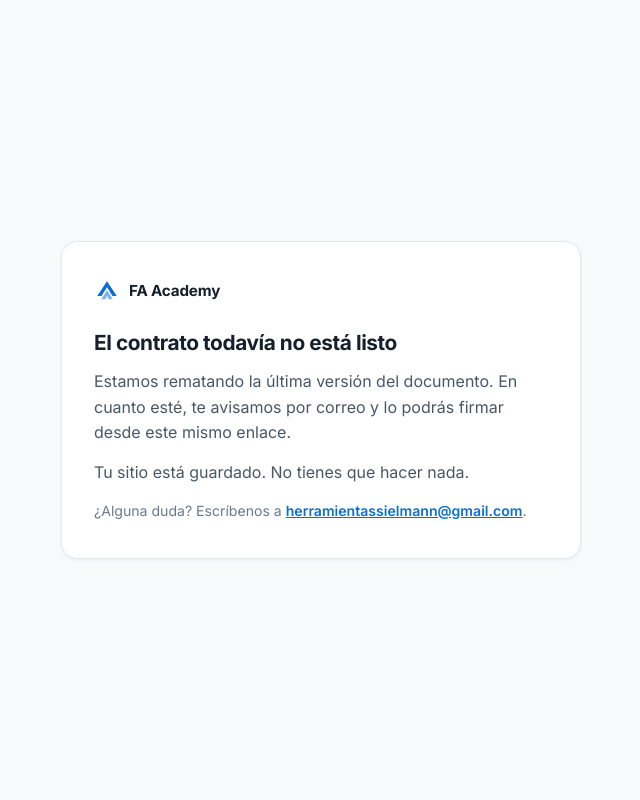
After one commit to herramientassielmann-tech/free-agent-app, a FastAPI app: template app/templates/contrato_pendiente.html in a window 1280 px wide. The commit adds this page. Shown: the whole page, without its empty margins (319-959 px from the left). Run offline with FastAPI, Linux system fonts and the light colour scheme; the template is opened without the code that fills it, so the values that code supplies are empty; parts of the project's set-up code (start-up, migrations or seed data) failed here and were passed over; some libraries are stand-ins or nearby versions.

Commit message:
feat(crm): cada realtor tiene su propio tablero de leads
El CRM estaba detras de `require_admin`, pero todas las consultas ya iban
filtradas por `Lead.user_id == current_user.id`: el aislamiento lo daba la
consulta, no el permiso de entrada. Asi que abrirlo es cambiar la puerta, no
el candado. Las 12 rutas pasan a `get_current_user`, que ademas respeta la
impersonacion: un admin que entra "como" un realtor ve el tablero de ese
realtor.

Comprobado que no se filtra nada: como realtor, los nueve endpoints sobre un
lead ajeno (ver, editar, mover, notas, contacto, tareas, borrar, y las dos de
tareas) devuelven 404. Un realtor entra y ve cero leads de los seis del admin;
crea el suyo y sigue viendo solo el suyo.

«Leads» entra en la barra de abajo del movil, que solo tiene cinco sitios. Sale
el Asesor, porque el boton flotante de Robert ya esta en todas las pantallas y
Leads no esta en ningun otro lado. La regla queda escrita junto a la lista para
que la proxima vez no haya que deducirla.

El aviso por correo de tareas vencidas ya agrupaba por dueño del lead sin mirar
si era admin, asi que los realtors empiezan a recibir los suyos sin tocar nada.

fix(contrato): no se puede firmar con huecos legales dentro

El contrato sigue con `empresa_domicilio`, `empresa_nif` y `ley` sin rellenar.
Un documento que dice «se rige por las leyes de [pendiente: estado aplicable]»
no es un contrato a medio hacer: es un contrato con un agujero justo en la
clausula que decide donde se reclama, y firmado vale menos que no tener nada.

Ahora, mientras falte cualquiera de los tres, `/contrato` responde 503 con una
pagina que le dice al alumno que espere —sin contarle nuestros asuntos— y el
POST de firmar rebota. Lo que falta se escribe en el registro del servidor. En
cuanto se rellenen los tres valores se desbloquea solo, sin tocar codigo.
Comprobado en los dos sentidos.

Una firma que ya existe se sigue enseñando siempre: es su copia, y se guardo
con los datos que hubiera en ese momento.

Co-Authored-By: Claude Opus 5 <noreply@anthropic.com>

```diff
--- a/app/routers/bienvenida.py
+++ b/app/routers/bienvenida.py
@@ -12,6 +12,7 @@ llamada.
 """
 import hashlib
 import json
+import logging
 import secrets
 from datetime import datetime, timedelta
 from typing import Optional
@@ -27,6 +28,8 @@ from app.config import (
 )
 from app.database import get_db
 from app.models import Alta, FirmaContrato, User
+
+log = logging.getLogger(__name__)
 
 router = APIRouter()
 templates = Jinja2Templates(directory="app/templates")
@@ -47,6 +50,9 @@ EMPRESA = {
     "empresa_nif": "[pendiente]",
     "empresa_firmante": "Robert Sielmann",
     "contacto": "herramientassielmann@gmail.com",
+    # Se escribe tal cual va a leerse detrás de «se rige por las leyes de …»,
+    # así que sin artículo delante: «Florida (EE. UU.)», no «el Estado de
+    # Florida» —saldría «de el Estado de Florida»—.
     "ley": "[pendiente: estado aplicable]",
 }
 
@@ -217,10 +223,36 @@ async def onboarding(token: str, db: Session = Depends(get_db)):
 
 # ── Contrato ─────────────────────────────────────────────────────────────────
 
+
+def _huecos_legales() -> list:
+    """Los datos del contrato que siguen sin rellenar.
+
+    Existe para que no se pueda firmar a medias. Un contrato que dice «se rige
+    por las leyes de [pendiente: estado aplicable]» no es un contrato a medio
+    hacer: es un contrato con un agujero en la clausula que decide dónde se
+    reclama, y firmado vale menos que no tener nada. Mejor que no se pueda
+    abrir a que alguien lo firme así.
+    """
+    return sorted(k for k, v in EMPRESA.items() if "[pendiente" in str(v))
+
+
+
 @router.get("/bienvenida/{token}/contrato", response_class=HTMLResponse)
 async def contrato(token: str, request: Request, db: Session = Depends(get_db)):
     alta = _alta(token, db)
     firma = alta.firma
+    # Si ya está firmado se enseña siempre: es su copia, y se guardó con los
+    # datos que hubiera en ese momento. Lo que se corta es firmar de nuevo.
+    faltan = _huecos_legales()
+    if faltan and firma is None:
+        # La página no dice qué falta —eso es cosa nuestra, no del alumno—, así
+        # que queda en el registro del servidor para que se pueda ver por qué.
+        log.warning(
+            "Contrato no firmable: faltan %s en EMPRESA (app/routers/bienvenida.py). "
+            "Alta %s quedó esperando.", ", ".join(faltan), alta.id)
+        return templates.TemplateResponse("contrato_pendiente.html", {
+            "request": request, "alta": alta, "faltan": faltan,
+        }, status_code=503)
     return templates.TemplateResponse("contrato_firma.html", {
         "request": request,
         "alta": alta,
@@ -246,6 +278,10 @@ async def firmar(
 ):
     alta = _alta(token, db)
     if alta.firma is not None:
+        return RedirectResponse(url=f"/bienvenida/{token}/contrato", status_code=303)
+    # La misma puerta que en el GET: sin esto, un formulario ya cargado antes de
+    # que faltaran datos podría enviarse igual.
+    if _huecos_legales():
         return RedirectResponse(url=f"/bienvenida/{token}/contrato", status_code=303)
 
     marcados = [c for c, v in (("resultados", r_resultados),
--- a/app/routers/crm.py
+++ b/app/routers/crm.py
@@ -14,7 +14,9 @@ justo lo que se olvida.
 
 Nadie se borra: quien no responde va a "frío" y se revisa de vez en cuando.
 
-De momento solo lo ve el admin.
+Cada realtor tiene el suyo. Todas las consultas van filtradas por
+`Lead.user_id == current_user.id`, así que un tablero no ve nunca los leads
+de otro; el aislamiento lo da la consulta, no el permiso de entrada.
 """
 from collections import OrderedDict
 from datetime import datetime, timedelta
@@ -28,7 +30,7 @@ from sqlalchemy.orm import Session
 
 from app.database import get_db
 from app.models import User, Lead, LeadNota, LeadTarea, LeadContacto
-from app.auth import require_admin
+from app.auth import get_current_user
 
 router = APIRouter(prefix="/crm")
 templates = Jinja2Templates(directory="app/templates")
@@ -156,7 +158,7 @@ def _json(lead: Lead) -> dict:
 @router.get("/", response_class=HTMLResponse)
 async def tablero(
     request: Request,
-    current_user: User = Depends(require_admin),
+    current_user: User = Depends(get_current_user),
     db: Session = Depends(get_db),
 ):
     leads = (
@@ -190,7 +192,7 @@ async def tablero(
 @router.post("/leads")
 async def crear(
     payload: LeadIn,
-    current_user: User = Depends(require_admin),
+    current_user: User = Depends(get_current_user),
     db: Session = Depends(get_db),
 ):
     nombre = (payload.nombre or "").strip()
@@ -219,7 +221,7 @@ async def crear(
 async def mover(
     lid: int,
     payload: MoverIn,
-    current_user: User = Depends(require_admin),
+    current_user: User = Depends(get_current_user),
     db: Session = Depends(get_db),
 ):
     lead = _mi_lead(lid, current_user, db)
@@ -235,7 +237,7 @@ async def mover(
 async def editar(
     lid: int,
     payload: LeadIn,
-    current_user: User = Depends(require_admin),
+    current_user: User = Depends(get_current_user),
     db: Session = Depends(get_db),
 ):
     lead = _mi_lead(lid, current_user, db)
@@ -255,7 +257,7 @@ async def editar(
 @router.get("/leads/{lid}")
 async def detalle(
     lid: int,
-    current_user: User = Depends(require_admin),
+    current_user: User = Depends(get_current_user),
     db: Session = Depends(get_db),
 ):
     lead = _mi_lead(lid, current_user, db)
@@ -276,7 +278,7 @@ async def detalle(
 async def apuntar(
     lid: int,
     payload: NotaIn,
-    current_user: User = Depends(require_admin),
+    current_user: User = Depends(get_current_user),
     db: Session = Depends(get_db),
 ):
     lead = _mi_lead(lid, current_user, db)
@@ -302,7 +304,7 @@ async def apuntar(
 @router.post("/leads/{lid}/contactado")
 async def contactado(
     lid: int,
-    current_user: User = Depends(require_admin),
+    current_user: User = Depends(get_current_user),
     db: Session = Depends(get_db),
 ):
     """Para cuando hablas con alguien y no hay nada que apuntar."""
@@ -330,7 +332,7 @@ async def contactado(
 @router.delete("/leads/{lid}")
 async def borrar(
     lid: int,
-    current_user: User = Depends(require_admin),
+    current_user: User = Depends(get_current_user),
     db: Session = Depends(get_db),
 ):
     lead = _mi_lead(lid, current_user, db)
@@ -345,7 +347,7 @@ async def borrar(
 async def crear_tarea(
     lid: int,
     payload: TareaIn,
-    current_user: User = Depends(require_admin),
+    current_user: User = Depends(get_current_user),
     db: Session = Depends(get_db),
 ):
     lead = _mi_lead(lid, current_user, db)
@@ -364,7 +366,7 @@ async def crear_tarea(
 @router.post("/tareas/{tid}/toggle")
 async def marcar_tarea(
     tid: int,
-    current_user: User = Depends(require_admin),
+    current_user: User = Depends(get_current_user),
     db: Session = Depends(get_db),
 ):
     tarea = (
@@ -386,7 +388,7 @@ async def marcar_tarea(
 @router.delete("/tareas/{tid}")
 async def borrar_tarea(
     tid: int,
-    current_user: User = Depends(require_admin),
+    current_user: User = Depends(get_current_user),
     db: Session = Depends(get_db),
 ):
     tarea = (
@@ -404,7 +406,7 @@ async def borrar_tarea(
 @router.get("/tareas", response_class=HTMLResponse)
 async def registro(
     request: Request,
-    current_user: User = Depends(require_admin),
+    current_user: User = Depends(get_current_user),
     db: Session = Depends(get_db),
 ):
     """Lo que queda por hacer y, sobre todo, lo que ya se ha hecho.
--- /dev/null
+++ b/app/templates/contrato_pendiente.html
@@ -0,0 +1,59 @@
+<!doctype html>
+<html lang="es">
+<head>
+<meta charset="utf-8">
+<meta name="viewport" content="width=device-width, initial-scale=1">
+<meta name="robots" content="noindex, nofollow">
+<title>Contrato — FA Academy</title>
+  <link rel="icon" href="/static/marca/favicon.svg" type="image/svg+xml" />
+  <link rel="alternate icon" href="/static/marca/favicon-32.png" sizes="32x32" />
+  <link rel="apple-touch-icon" href="/static/marca/apple-touch-icon.png" />
+<link rel="preconnect" href="https://fonts.googleapis.com">
+<link rel="preconnect" href="https://fonts.gstatic.com" crossorigin>
+<link rel="stylesheet" href="https://fonts.googleapis.com/css2?family=Inter:wght@400;500;600;700&display=swap">
+<style>
+  :root { --tinta:#16202C; --suave:#495765; --tenue:#6B7A88;
+          --filete:#E3E9EE; --papel:#F7F9FB; --azul:#0A6FD4; }
+  * { box-sizing:border-box; }
+  body {
+    margin:0; background:var(--papel); color:var(--tinta);
+    font-family:'Inter',-apple-system,BlinkMacSystemFont,'Segoe UI',sans-serif;
+    display:flex; align-items:center; justify-content:center;
+    min-height:100vh; padding:24px; line-height:1.6;
+  }
+  .caja {
+    background:#fff; border:1px solid var(--filete); border-radius:16px;
+    padding:36px 32px; max-width:520px; width:100%;
+    box-shadow:0 1px 3px rgba(22,32,44,.06);
+  }
+  @media (max-width:520px){ .caja { padding:26px 20px; } }
+  .marca { display:flex; align-items:center; gap:9px; margin-bottom:22px; }
+  .marca img { width:26px; height:26px; }
+  .marca b { font-size:.95rem; letter-spacing:-.01em; }
+  h1 { font-size:1.3rem; letter-spacing:-.02em; margin:0 0 10px; }
+  p { color:var(--suave); margin:0 0 14px; }
+  .nota { font-size:.88rem; color:var(--tenue); margin:0; }
+  a { color:var(--azul); font-weight:600; }
+</style>
+</head>
+<body>
+  <div class="caja">
+    <div class="marca">
+      <img src="/static/marca/marca.svg" alt="">
+      <b>FA Academy</b>
+    </div>
+
+    {# A quien llega aquí no se le cuentan nuestros asuntos internos: se le dice
+       que espere y que le avisamos. La lista de lo que falta es para nosotros y
+       va en los registros del servidor, no en esta página. #}
+    <h1>El contrato todavía no está listo</h1>
+    <p>Estamos rematando la última versión del documento. En cuanto esté, te
+    avisamos por correo y lo podrás firmar desde este mismo enlace.</p>
+    <p>Tu sitio está guardado{% if alta.nombre %}, {{ alta.nombre.split()[0] }}{% endif %}.
+    No tienes que hacer nada.</p>
+
+    <p class="nota">¿Alguna duda? Escríbenos a
+    <a href="mailto:herramientassielmann@gmail.com">herramientassielmann@gmail.com</a>.</p>
+  </div>
+</body>
+</html>
```
Also changed, not shown: app/templates/base.html (+11 -1 lines).
